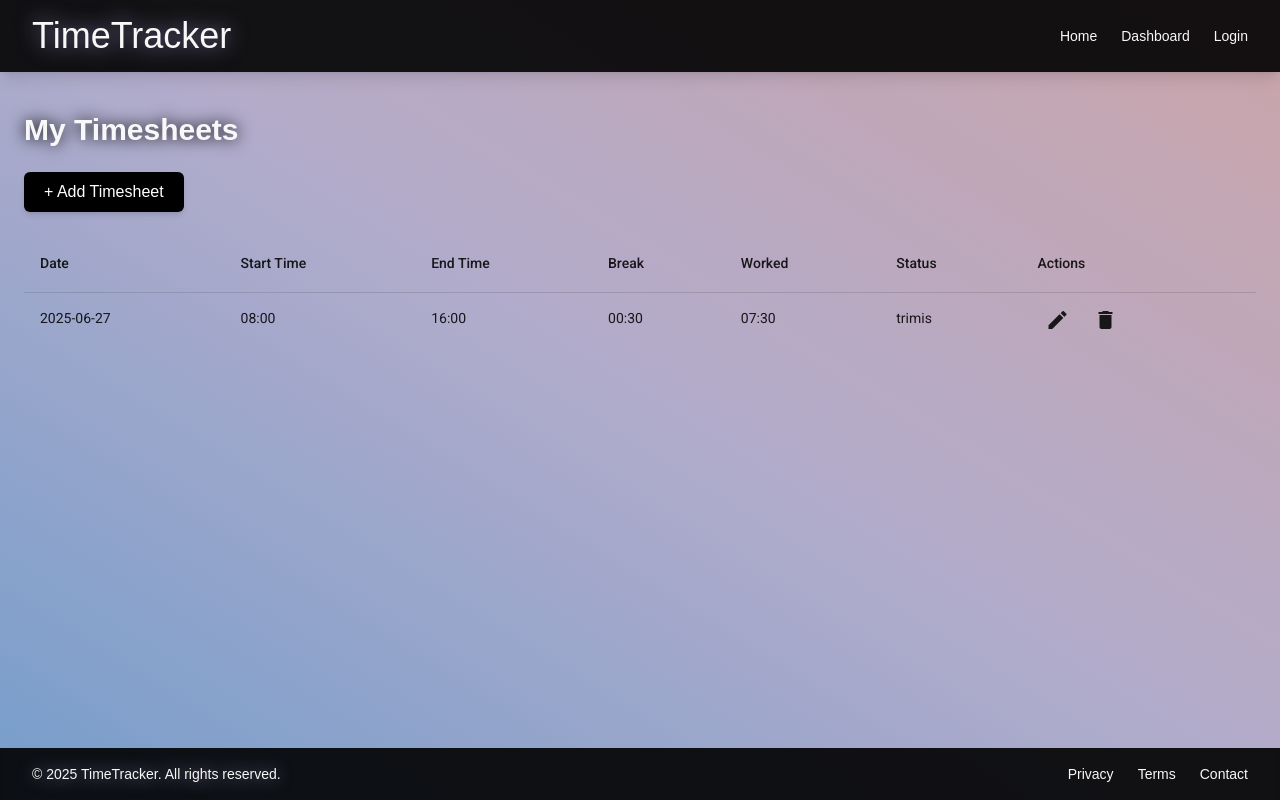
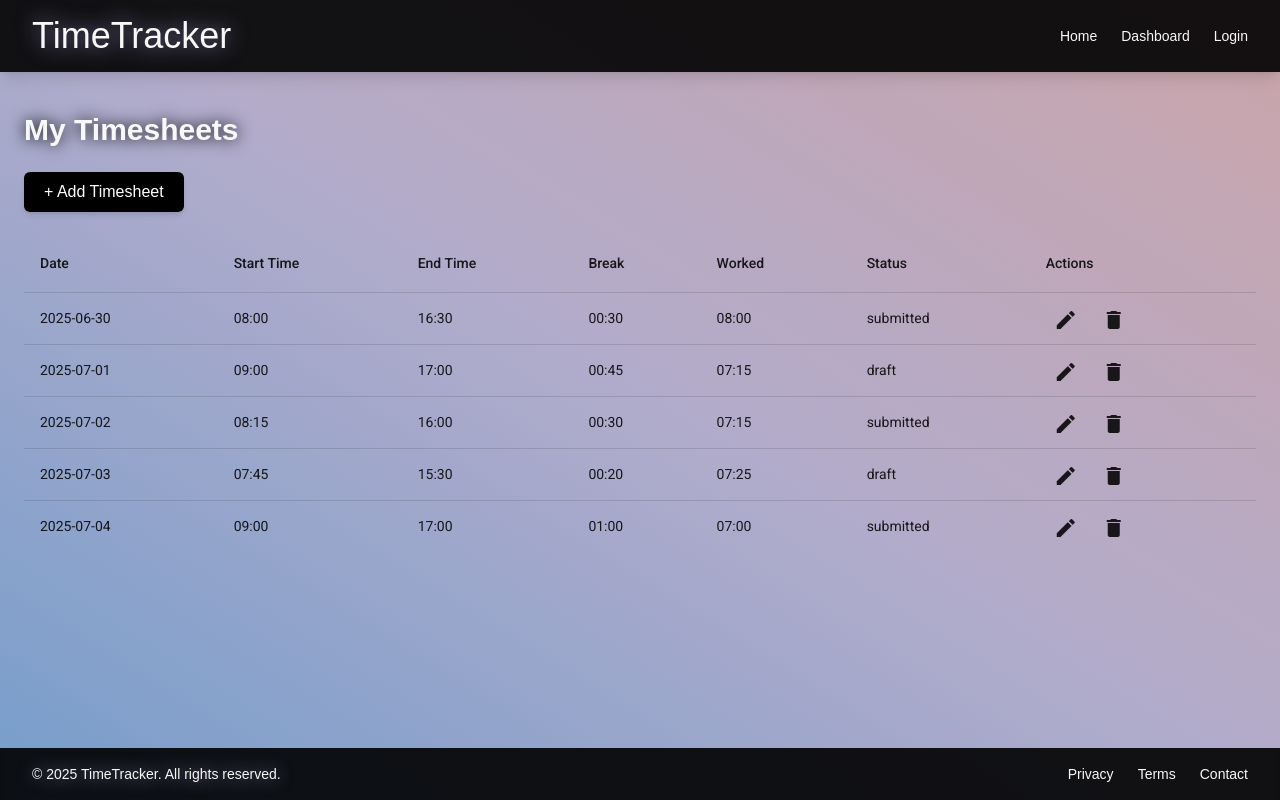
Before and after one commit to rsuciunttdata/timetracking-team-three, an Angular app: page /dashboard in a window 1280 px wide. Built offline with nearby package versions, Linux system fonts and the light colour scheme; a web font is replaced by a local one.

Commit message:
added add entry functionality in UI

```diff
--- a/src/app/app.config.ts
+++ b/src/app/app.config.ts
@@ -3,12 +3,14 @@ import { provideRouter } from '@angular/router';
 
 import { routes } from './app.routes';
 import { provideHttpClient } from '@angular/common/http';
+import { provideAnimations } from '@angular/platform-browser/animations';
 
 export const appConfig: ApplicationConfig = {
   providers: [
     provideBrowserGlobalErrorListeners(),
     provideZoneChangeDetection({ eventCoalescing: true }),
     provideRouter(routes),
+    provideAnimations(),
     provideHttpClient()
   ]
 };
--- a/src/app/components/add-edit-modal/add-edit-modal.ts
+++ b/src/app/components/add-edit-modal/add-edit-modal.ts
@@ -1,9 +1,8 @@
 import { Component, Inject } from '@angular/core';
-import { TimesheetEntry } from '../timesheet-table/timesheet-table';
 import { MAT_DIALOG_DATA, MatDialogRef } from '@angular/material/dialog';
 import { FormBuilder, FormGroup, ReactiveFormsModule } from '@angular/forms';
 import { CommonModule } from '@angular/common';
-
+import { TimesheetEntry, TimeSheetService } from '../../services/timesheet.service';
 @Component({
   selector: 'app-add-edit-modal',
   imports: [CommonModule, ReactiveFormsModule],
@@ -13,7 +12,7 @@ import { CommonModule } from '@angular/common';
 export class AddEditModal {
   isEdit = false;
   form: FormGroup;
-  constructor(@Inject(MAT_DIALOG_DATA) public data: TimesheetEntry | null, private fb: FormBuilder, private dialogRef: MatDialogRef<AddEditModal>) {
+  constructor(@Inject(MAT_DIALOG_DATA) public data: TimesheetEntry | null, private fb: FormBuilder, private dialogRef: MatDialogRef<AddEditModal>, private timesheetService: TimeSheetService) {
     console.log('MODAL opened with data:', data);
     this.isEdit = !!data;
     this.form = this.fb.group({
@@ -28,7 +27,19 @@ export class AddEditModal {
     this.dialogRef.close();
   }
 
-  onSubmit() {
+ async onSubmit() {
+    if (this.form.invalid) {
+    this.form.markAllAsTouched();
+    return;
+  }
+
+  try {
+    await this.timesheetService.addEntry(this.form.value);
+    this.dialogRef.close('saved');
+  } catch (err) {
+    console.error('Eroare la salvare:', err);
+
+  }
     console.log('Form submitted:', this.form.value);
     this.dialogRef.close(this.form.value);
   }
--- a/src/app/components/timesheet-table/timesheet-table.ts
+++ b/src/app/components/timesheet-table/timesheet-table.ts
@@ -1,20 +1,21 @@
 import { CommonModule, NgFor, NgIf } from '@angular/common';
-import { Component } from '@angular/core';
+import { Component, Signal } from '@angular/core';
 import { MatButtonModule } from '@angular/material/button';
 import { MatDialog } from '@angular/material/dialog';
 import { MatIconModule } from '@angular/material/icon';
 import { MatTableModule } from '@angular/material/table';
 import { Router } from '@angular/router';
 import { AddEditModal } from '../add-edit-modal/add-edit-modal';
+import { TimesheetEntry, TimeSheetService } from '../../services/timesheet.service';
 
-export interface TimesheetEntry {
-  id: string;
-  date: string;
-  startTime: string;
-  endTime: string;
-  breakDuration: string;
-  status: 'editat' | 'trimis';
-}
+// export interface TimesheetEntry {
+//   id: string;
+//   date: string;
+//   startTime: string;
+//   endTime: string;
+//   breakDuration: string;
+//   status: 'editat' | 'trimis';
+// }
 
 @Component({
   selector: 'app-timesheet-table',
@@ -30,18 +31,28 @@ export class TimesheetTable {
   columns: string[] = ['date', 'startTime', 'endTime', 'breakDuration', 'workedTime', 'status', 'actions'];
 
   // dummy data
-  timesheetEntries: TimesheetEntry[] = [
-    {
-      id: '1',
-      date: '2025-06-27',
-      startTime: '08:00',
-      endTime: '16:00',
-      breakDuration: '00:30',
-      status: 'trimis'
-    }
-  ];
+  //timesheetEntries: TimesheetEntry[] = [
+  // {
+  //   id: '1',
+  //   date: '2025-06-27',
+  //   startTime: '08:00',
+  //   endTime: '16:00',
+  //   breakDuration: '00:30',
+  //   status: 'trimis'
+  // }
+  //];
 
-  constructor(private dialog: MatDialog) {
+
+  timesheetEntries: TimesheetEntry[] = [];
+  constructor(private dialog: MatDialog, private timesheetService: TimeSheetService,) {
+  }
+
+  async ngOnInit() {
+    console.log('Calling loadData...');
+    await this.timesheetService.loadData();
+
+    this.timesheetEntries = this.timesheetService.getEntries()();
+    console.log('Loaded timesheetEntries:', this.timesheetEntries);
   }
 
   getWorkedTime(entry: TimesheetEntry): string {
@@ -57,20 +68,30 @@ export class TimesheetTable {
   }
 
   onEdit(entry: TimesheetEntry) {
-   console.log('Editing entry:', entry);
-     this.dialog.open(AddEditModal, {
+    console.log('Editing entry:', entry);
+    this.dialog.open(AddEditModal, {
       data: entry,
       width: '600px',
       panelClass: 'custom-dialog-container'
     });
   }
 
-   onAdd() {
-    this.dialog.open(AddEditModal, {
+  onAdd() {
+    const dialogRef = this.dialog.open(AddEditModal, {
       data: null,
       width: '600px',
       panelClass: 'custom-dialog-container'
     });
+
+    dialogRef.afterClosed().subscribe(async (result) => {
+    console.log('Dialog closed with result:', result); // ✅ log
+    if (result === 'saved') {
+      console.log('Reloading timesheet data...');
+      await this.timesheetService.loadData();
+      this.timesheetEntries = this.timesheetService.getEntries()(); // ✅ important!
+      console.log('Updated timesheet entries:', this.timesheetEntries);
+    }
+  });
   }
 
   onDelete(id: string) {
--- a/src/app/services/timesheet.service.ts
+++ b/src/app/services/timesheet.service.ts
@@ -29,7 +29,7 @@ export class TimeSheetService {
   }
 
   async loadData(): Promise<void> {
-    const userId = this.currentUserId;
+    const userId = 2;//this.currentUserId;
     if (userId === null) return;
 
     if (USE_MOCK) {
--- a/src/main.ts
+++ b/src/main.ts
@@ -3,9 +3,6 @@ import { App } from './app/app';
 import { provideAnimations } from '@angular/platform-browser/animations';
 import { provideRouter } from '@angular/router';
 import { routes } from './app/app.routes';
+import { appConfig } from './app/app.config';
 
-bootstrapApplication(App,  {
-  providers: [provideAnimations(),
-    provideRouter(routes)
-  ]
-});
+bootstrapApplication(App,  appConfig);
```
